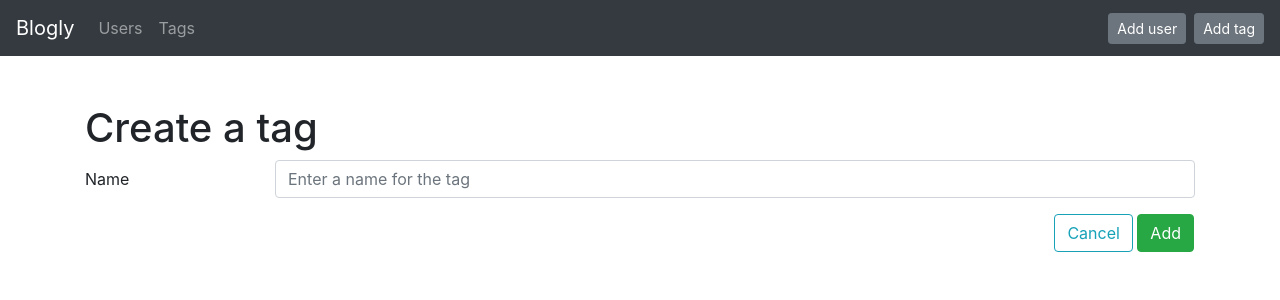
After one commit to ShaheenKhan99/sqlalchemy-blogly-part1, a Flask app: page /tags/new in a window 1280 px wide. The commit adds this page. Shown: the top 300 px of the page. Run offline with Flask 2, Linux system fonts and the light colour scheme; data that the repository does not hold is empty.

Commit message:
Added part 3 of exercise

```diff
--- a/app.py
+++ b/app.py
@@ -2,7 +2,7 @@
 
 from flask import Flask, request, render_template, redirect, flash
 from flask_debugtoolbar import DebugToolbarExtension
-from models import db, connect_db, User, Post
+from models import db, connect_db, User, Post, Tag
 
 app = Flask(__name__)
 
@@ -25,6 +25,16 @@ def home():
   posts = Post.query.order_by(Post.created_at.desc()).limit(5).all()
   return render_template('posts/homepage.html', posts=posts)
 
+
+@app.errorhandler(404)
+def page_not_found(e):
+    """ Show 404 NOT FOUND page"""
+
+    return render_template('404.html', 404)
+
+
+###########################################################################
+
 # User routes
 
 @app.route('/users')
@@ -32,6 +42,7 @@ def show_all_users():
     """Show list of all users in database"""
     users = User.query.order_by(User.last_name, User.first_name).all()
     return render_template('users/index.html', users=users)
+
 
 @app.route('/users/new', methods=["GET"])
 def show_user_form():
@@ -42,6 +53,7 @@ def show_user_form():
 @app.route('/users/new', methods=["POST"])
 def create_user():
     """ Handle form submission for new user"""
+
     first_name = request.form['first_name']
     last_name = request.form['last_name']
     image_url = request.form['image_url'] or None
@@ -100,14 +112,15 @@ def delete_user(user_id):
 
 ###########################################################################
 
-# Post routes
+# Posts routes
 
 @app.route('/users/<int:user_id>/posts/new', methods=["GET"])
 def show_post_form(user_id):
     """ Show form to create new post """
 
     user = User.query.get_or_404(user_id)
-    return render_template('posts/newpost.html', user=user)
+    tags = Tag.query.all()
+    return render_template('posts/newpost.html', user=user, tags=tags)
 
 
 @app.route('/users/<int:user_id>/posts/new', methods=["POST"])
@@ -115,10 +128,13 @@ def create_post(user_id):
     """ Handle form submission for new post by specific user"""
 
     user = User.query.get_or_404(user_id)
+    tag_ids = [int(num) for num in request.form.getlist('tags')]
+    tags = Tag.query.filter(Tag.id.in_(tag_ids)).all()
+
     title = request.form['title']
     content = request.form['content']
 
-    new_post = Post(title=title, content=content, user=user)
+    new_post = Post(title=title, content=content, user=user, tags=tags)
 
     db.session.add(new_post)
     db.session.commit()
@@ -140,7 +156,8 @@ def show_post_edit_form(post_id):
     """Show form to edit specific post"""
 
     post = Post.query.get_or_404(post_id)
-    return render_template('posts/edit_post.html', post=post)
+    tags = Tag.query.all()
+    return render_template('posts/edit_post.html', post=post, tags=tags)
 
 
 @app.route('/posts/<int:post_id>/edit', methods=["POST"])
@@ -151,6 +168,8 @@ def update_post(post_id):
     post.title = request.form['title']
     post.content = request.form['content']
 
+    tag_ids = [int(num) for num in request.form.getlist('tags')]
+    post.tags = Tag.query.filter(Tag.id.in_(tag_ids)).all()
 
     db.session.add(post)
     db.session.commit()
@@ -169,3 +188,87 @@ def delete_post(post_id):
     flash(f"Post '{post.title}' deleted.")
 
     return redirect(f"/users/{post.user_id}")
+
+#################################################################
+
+# Tags routes
+
+@app.route('/tags')
+def show_all_tags():
+    """Show list of all tags"""
+
+    tags = Tag.query.all()
+    return render_template('tags/index.html', tags=tags)
+
+
+@app.route('/tags/<int:tag_id>', methods=["GET"])
+def show_tag(tag_id):
+    """ Show a specific tag"""
+
+    tag = Tag.query.get_or_404(tag_id)
+    return render_template('tags/tag_details.html', tag=tag)
+
+
+@app.route('/tags/new', methods=["GET"])
+def show_create_tag_form():
+    """Display form to create new tag"""
+
+    posts = Post.query.all()
+    return render_template('tags/new.html', posts=posts)
+
+
+@app.route('/tags/new', methods=["POST"])
+def create_tag():
+    """ Handle form submission for creating new tag"""
+
+    post_ids = [int(num) for num in request.form.getlist('posts')]
+    posts = Post.query.filter(Post.id.in_(post_ids)).all()
+    name = request.form['name']
+
+    new_tag = Tag(name=name, posts=posts)
+
+    db.session.add(new_tag)
+    db.session.commit()
+
+    flash(f"New tag '{new_tag.name}' added.")
+
+    return redirect('/tags')
+
+
+@app.route('/tags/<int:tag_id>/edit', methods=["GET"])
+def show_edit_tag_form(tag_id):
+    """ Display form to edit tag"""
+
+    tag = Tag.query.get_or_404(tag_id)
+    posts = Post.query.all()
+    return render_template('tags/edit.html', tag=tag, posts=posts)
+
+
+@app.route('/tags/<int:tag_id>/edit', methods=["POST"])
+def edit_tag(tag_id):
+    """Handle form submission for editing tag """
+
+    tag = Tag.query.get_or_404(tag_id)
+    tag.name= request.form['name']
+
+    post_ids = [int(num) for num in request.form.getlist("posts")]
+    tag.posts = Post.query.filter(Post.id.in_(post_ids)).all()
+
+    db.session.add(tag)
+    db.session.commit()
+    flash(f"Tag name has been updated to '{tag.name}' ")
+
+    return redirect('/tags')
+
+
+@app.route('/tags/<int:tag_id>/delete', methods=["POST"])
+def delete_tag(tag_id):
+    """Handle form submission for deleting tag """
+
+    tag = Tag.query.get_or_404(tag_id)
+
+    db.session.delete(tag)
+    db.session.commit()
+    flash(f"Tag named '{tag.name}' deleted.")
+
+    return redirect('/tags')
--- a/templates/base.html
+++ b/templates/base.html
@@ -13,9 +13,15 @@
     <ul class="navbar-nav">
       <li class="nav-item"><a class="nav-link" href="/users">Users</a></li>
     </ul>
+    <ul class="navbar-nav">
+      <li class="nav-item"><a class="nav-link" href="/tags">Tags</a></li>
+    </ul>
     <ul class="navbar-nav ml-auto">
       <li class="nav-item">
         <a class="btn btn-sm btn-secondary" href="/users/new">Add user</a>
+      </li>
+      <li class="nav-item ml-2">
+        <a class="btn btn-sm btn-secondary" href="/tags/new">Add tag</a>
       </li>
     </ul>
   </nav>
--- /dev/null
+++ b/templates/tags/new.html
@@ -0,0 +1,52 @@
+{% extends 'base.html' %}
+
+{% block title %} Create Tag {% endblock %}
+
+{% block content %}
+
+<h1>Create a tag</h1>
+
+<form method="POST" action="/tags/new">
+
+  <div class="form-group row">
+    <label for="name"
+           class="col-sm-2 col-form-label d-flex align-items-center">
+           Name
+    </label>
+    <div class="col-sm-10">
+      <input type="text"
+            class="form-control"
+            id="name"
+            name="name"
+            placeholder="Enter a name for the tag"
+            required>
+    </div>
+  </div>
+
+  <div class="form-check form-group row">
+    {% for post in posts %}
+    <div>
+      <input class="form-input"
+      type="checkbox"
+      value="{{ post.id }}"
+      id="post_{{ post.id }}"
+      name="posts">
+    <label class="form-check-label" for="post_{{ post.id }}">
+      {{ post.title }}
+    </label>
+    </div>
+    {% endfor %}
+  </div>
+
+
+  <div class="form-group row mt-3">
+    <div class="ml-auto mr-3">
+      <a href="/tags" class="btn btn-outline-info">Cancel</a>
+      <button type="submit" class="btn btn-success">Add</button>
+    </div>
+  </div>
+
+</form>
+
+
+{% endblock %}
--- a/templates/users/index.html
+++ b/templates/users/index.html
@@ -7,7 +7,7 @@
 
 <ul>
   {% for user in users %}
-  <li><a href="/users/{{user.id}}">{{user.first_name}}  {{user.last_name}}</a></li>
+  <li><a href="/users/{{ user.id }}">{{ user.first_name }}  {{ user.last_name }}</a></li>
   {% endfor %}
 </ul>
 
```
Also changed, not shown: models.py (+34 -2 lines), templates/404.html (added, +13 -0 lines), templates/posts/edit_post.html (+22 -4 lines), templates/posts/homepage.html (+16 -4 lines), templates/posts/newpost.html (+21 -4 lines), templates/posts/post_details.html (+19 -7 lines), templates/tags/edit.html (added, +49 -0 lines), templates/tags/index.html (added, +19 -0 lines), templates/tags/tag_details.html (added, +32 -0 lines), templates/users/details.html (+7 -7 lines), templates/users/edit.html (+5 -3 lines), test_flask.py (+93 -6 lines).
